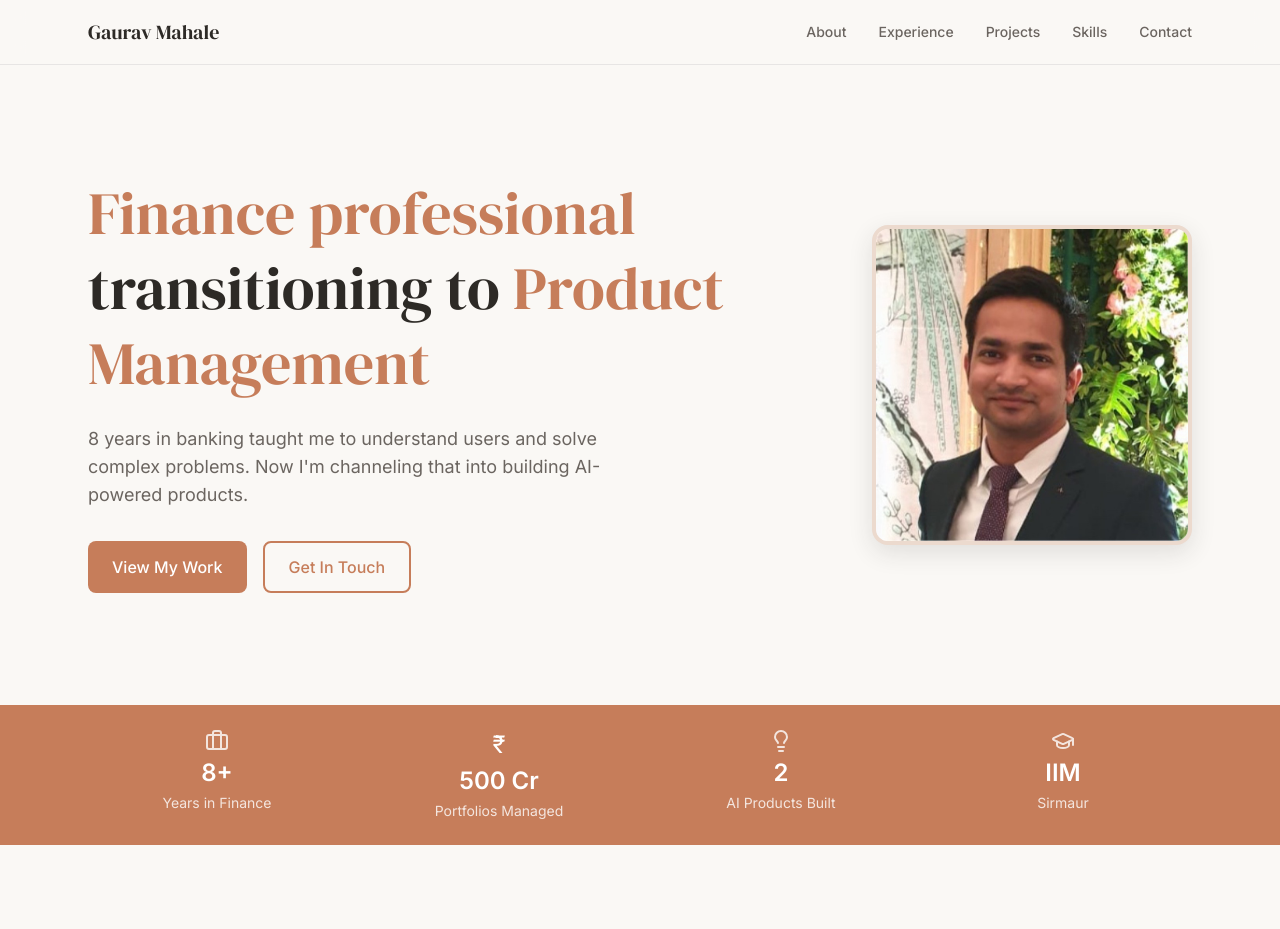
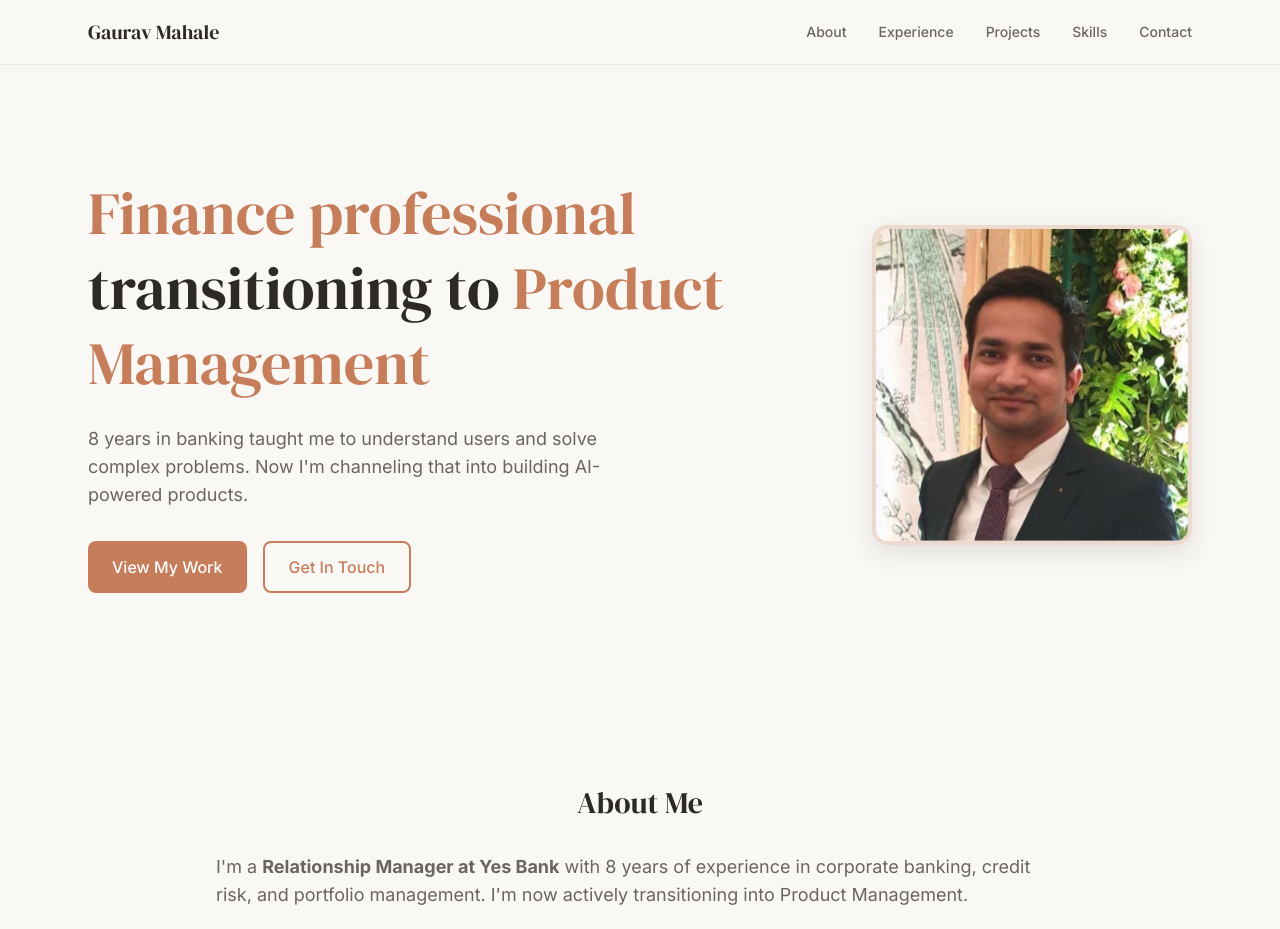
Before and after one commit to gmpro-cr/career-portfolio-Google, a React (Vite) app: page / in a window 1280 px wide. Shown: the top 929 px of the page. Built offline with nearby package versions, Linux system fonts and the light colour scheme.

Commit message:
remove: stats bar section
Co-Authored-By: Claude Opus 4.5 <noreply@anthropic.com>

```diff
--- a/pages/Home.tsx
+++ b/pages/Home.tsx
@@ -1,5 +1,5 @@
 import React, { useState } from 'react';
-import { Mail, Linkedin, MapPin, Phone, Briefcase, GraduationCap, Award, ExternalLink, Lightbulb, FileText } from 'lucide-react';
+import { Mail, Linkedin, MapPin, Phone, GraduationCap, Award, ExternalLink, Lightbulb, FileText } from 'lucide-react';
 import { EXPERIENCES, PROJECTS, SKILL_DATA, TECH_STACK, EDUCATION_DATA, CERTIFICATIONS_DATA } from '../constants';
 
 export default function Home() {
@@ -34,34 +34,6 @@ export default function Home() {
               <div className="w-64 h-64 md:w-80 md:h-80 rounded-2xl bg-warm-cream border-4 border-terracotta/20 overflow-hidden shadow-elevated">
                 <img src="/profile.jpeg" alt="Gaurav" className="w-full h-full object-cover" />
               </div>
-            </div>
-          </div>
-        </div>
-      </section>
-
-      {/* Stats Bar */}
-      <section className="bg-terracotta text-white py-6">
-        <div className="max-w-6xl mx-auto px-4 sm:px-6">
-          <div className="grid grid-cols-2 md:grid-cols-4 gap-6 text-center">
-            <div className="flex flex-col items-center gap-1">
-              <Briefcase size={24} className="opacity-80" />
-              <span className="text-2xl font-semibold">8+</span>
-              <span className="text-sm opacity-80">Years in Finance</span>
-            </div>
-            <div className="flex flex-col items-center gap-1">
-              <span className="text-2xl">₹</span>
-              <span className="text-2xl font-semibold">500 Cr</span>
-              <span className="text-sm opacity-80">Portfolios Managed</span>
-            </div>
-            <div className="flex flex-col items-center gap-1">
-              <Lightbulb size={24} className="opacity-80" />
-              <span className="text-2xl font-semibold">2</span>
-              <span className="text-sm opacity-80">AI Products Built</span>
-            </div>
-            <div className="flex flex-col items-center gap-1">
-              <GraduationCap size={24} className="opacity-80" />
-              <span className="text-2xl font-semibold">IIM</span>
-              <span className="text-sm opacity-80">Sirmaur</span>
             </div>
           </div>
         </div>
```
